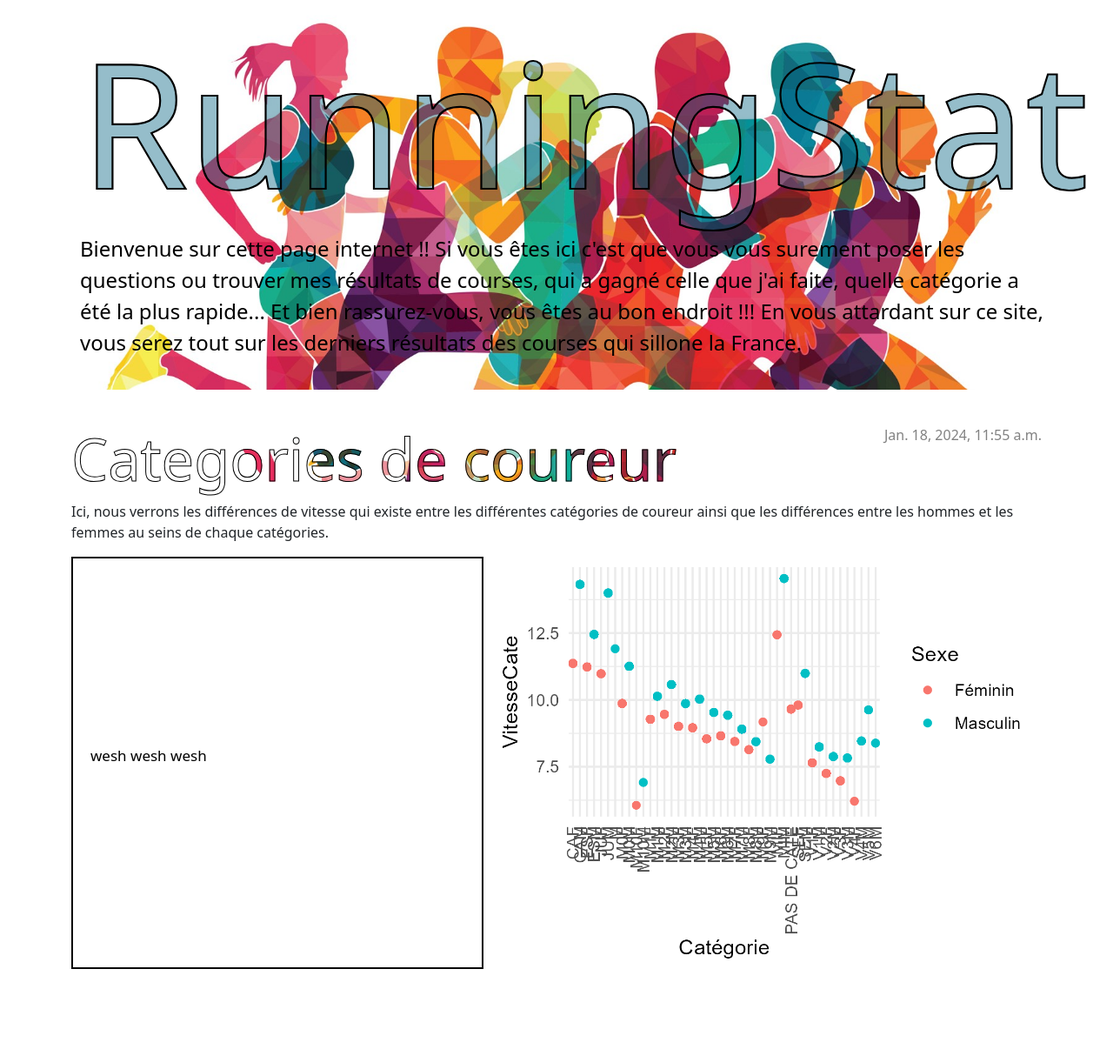
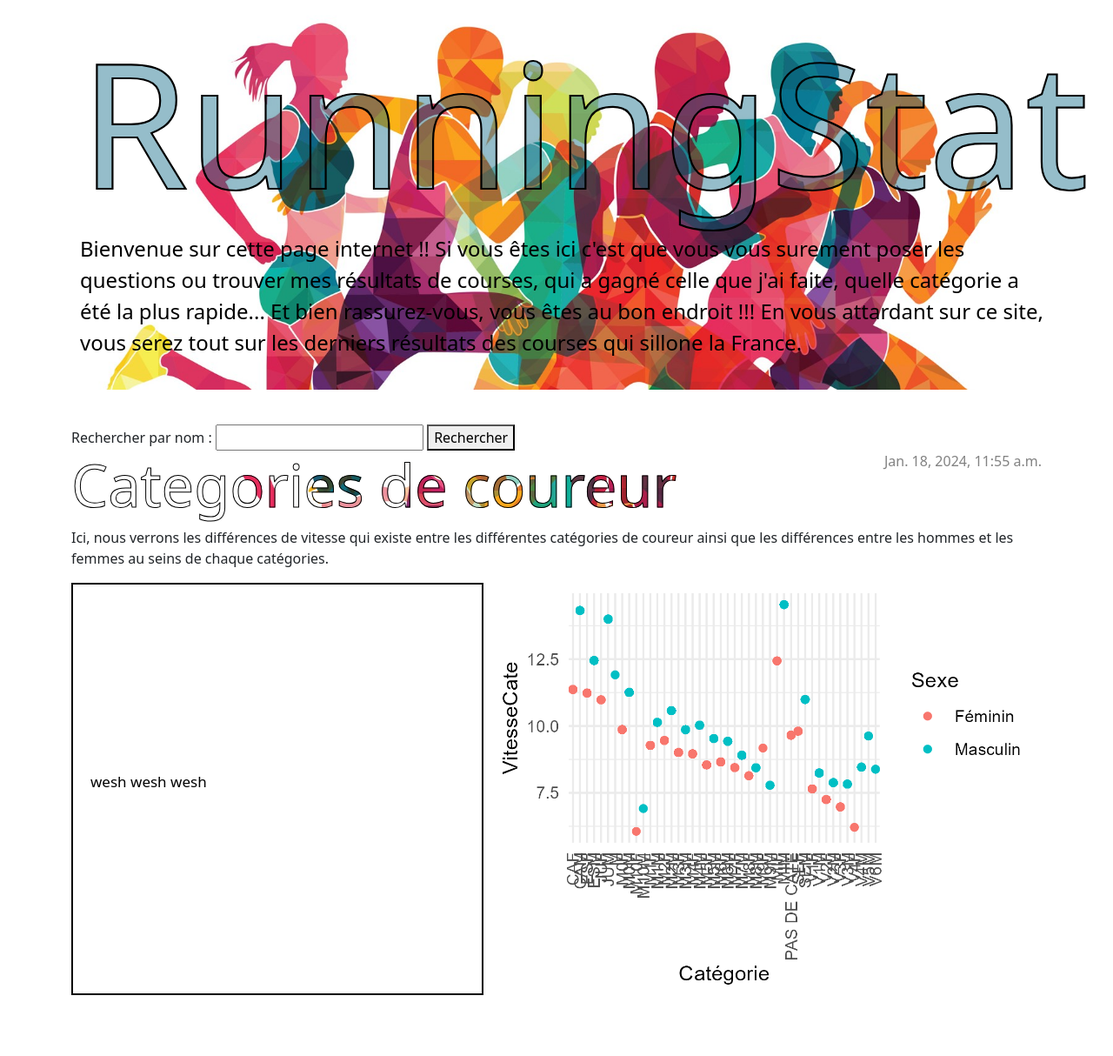
Before and after one commit to Basile9800/WebScraping, a Django app: page /post/4/ in a window 1280 px wide. Shown: the whole page at 87% size. Before the commit the page ends 1114 px from the top, so only its background shows below. Run offline with Django 3.2, Linux system fonts and the light colour scheme; data comes from the database, SQL or seed files in the repository; some web fonts are replaced.

Commit message:
ajoutrecherche

```diff
--- a/blog/templates/blog/base.html
+++ b/blog/templates/blog/base.html
@@ -27,6 +27,23 @@
         <main class="container">
             <div class="row">
                 <div class="col">
+                    <form id="searchForm">
+                        {% csrf_token %}
+                        <label for="searchName">Rechercher par nom :</label>
+                        <input type="text" id="searchName" name="searchName">
+                        <button type="submit">Rechercher</button>
+                    </form>
+
+                    <div id="searchResults">
+                        <!-- Affichage des résultats de la recherche -->
+                    </div>
+                </div>
+            </div>
+        </main>
+
+        <main class="container">
+            <div class="row">
+                <div class="col">
                 {% block content %}
                 {% endblock %}
                 </div>
--- a/blog/views.py
+++ b/blog/views.py
@@ -2,6 +2,8 @@
 from django.utils import timezone
 from .models import Post , CSVImport
 from .forms import PostForm , CSVImportForm
+import pandas as pd
+from django.http import JsonResponse
 
 # Create your views here.
 
```
